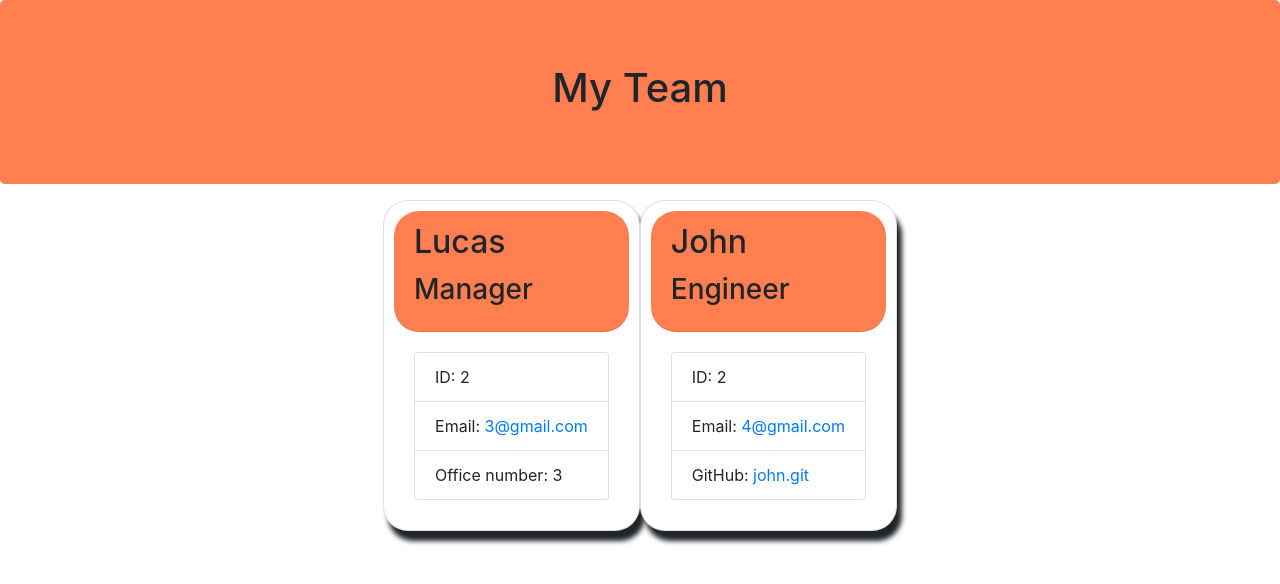
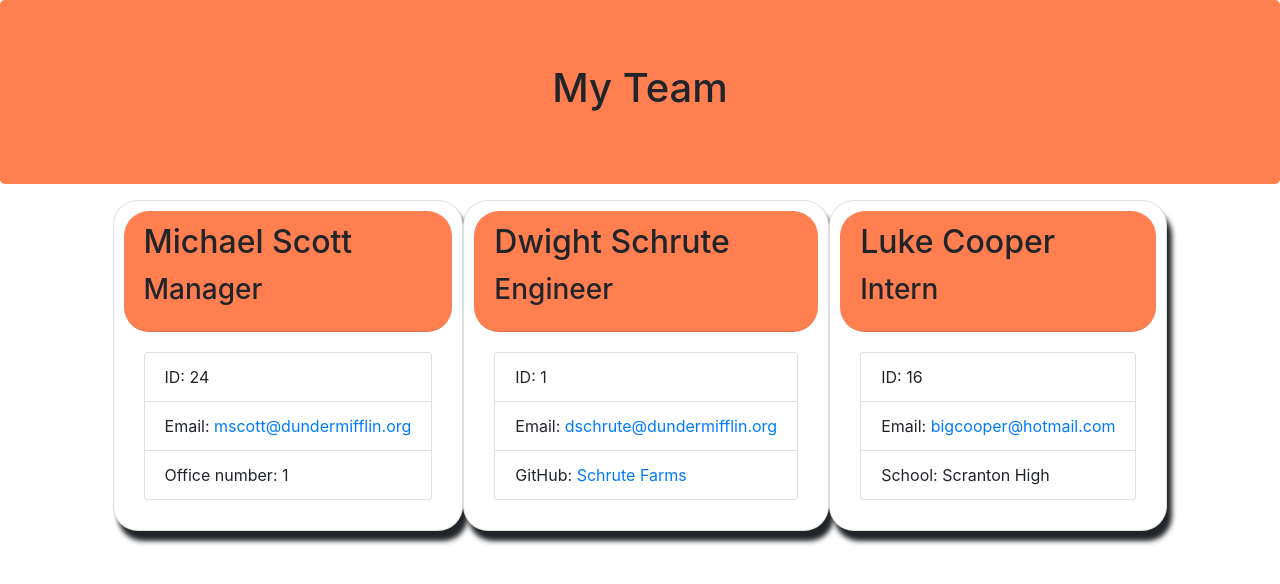
Before and after one commit to Lucas-bit/Team-profile-creator, a website: page team.html in a window 1280 px wide. Drawn offline with nearby package versions, Linux system fonts and the light colour scheme.

```diff
--- a/team.html
+++ b/team.html
@@ -24,26 +24,38 @@
             <div class="team-area col-12 d-flex justify-content-center">
                 <div class="card employee-card">
 <div class="card-header">
-<h2 class="card-title">Lucas</h2> <!--handlebars take js data and place it into html-->
+<h2 class="card-title">Michael Scott</h2> <!--handlebars take js data and place it into html-->
 <h3 class="card-title"></i>Manager</h3>
 </div>
 <div class="card-body">
 <ul class="list-group">
-<li class="list-group-item">ID: 2</li>
-<li class="list-group-item">Email: <a href="mailto:3@gmail.com">3@gmail.com</a></li>
-<li class="list-group-item">Office number: 3</li>
+<li class="list-group-item">ID: 24</li>
+<li class="list-group-item">Email: <a href="mailto:mscott@dundermifflin.org">mscott@dundermifflin.org</a></li>
+<li class="list-group-item">Office number: 1</li>
 </ul>
 </div>
 </div><div class="card employee-card">
     <div class="card-header">
-        <h2 class="card-title">John</h2> <!--handlebars take js data and place it into html-->
+        <h2 class="card-title">Dwight Schrute</h2> <!--handlebars take js data and place it into html-->
         <h3 class="card-title"></i>Engineer</h3>
     </div>
     <div class="card-body">
         <ul class="list-group">
-            <li class="list-group-item">ID: 2</li>
-            <li class="list-group-item">Email: <a href="mailto:4@gmail.com">4@gmail.com</a></li>
-            <li class="list-group-item">GitHub: <a href="https://github.com/john.git" target="_blank" rel="noopener noreferrer">john.git</a></li>
+            <li class="list-group-item">ID: 1</li>
+            <li class="list-group-item">Email: <a href="mailto:dschrute@dundermifflin.org">dschrute@dundermifflin.org</a></li>
+            <li class="list-group-item">GitHub: <a href="https://github.com/Schrute Farms" target="_blank" rel="noopener noreferrer">Schrute Farms</a></li>
+        </ul>
+    </div>
+</div><div class="card employee-card">
+    <div class="card-header">
+        <h2 class="card-title">Luke Cooper</h2>  <!--handlebars take js data and place it into html-->
+        <h3 class="card-title"></i>Intern</h3>
+    </div>
+    <div class="card-body">
+        <ul class="list-group">
+            <li class="list-group-item">ID: 16</li>
+            <li class="list-group-item">Email: <a href="mailto:bigcooper@hotmail.com">bigcooper@hotmail.com</a></li>
+            <li class="list-group-item">School: Scranton High</li>
         </ul>
     </div>
 </div> <!--handlebars take js data and place it into html-->
```
Also changed, not shown: images/2020-04-03 (2).png (added), images/2020-04-03 (4).png (added).
